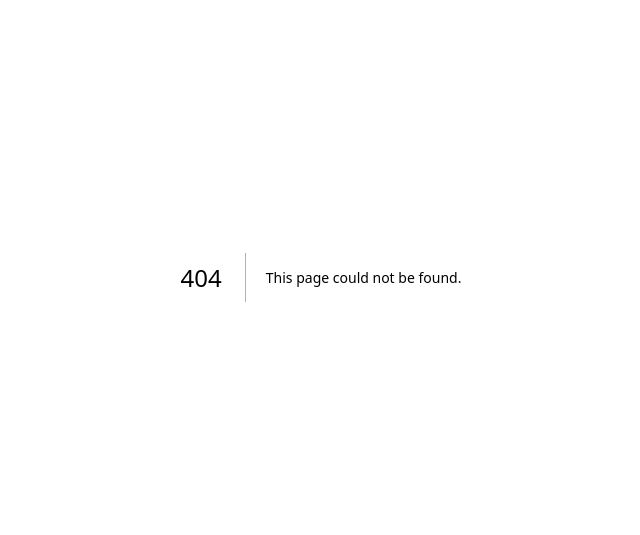
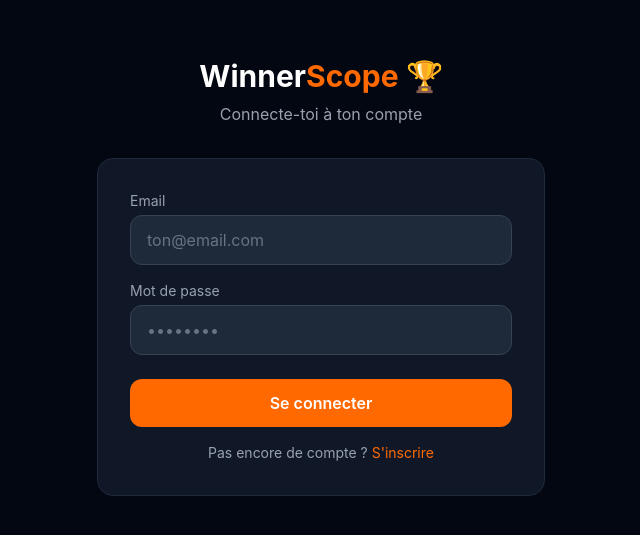
Before and after one commit to adrienlevaux58-glitch/Winnerscope, a Next.js app: page /auth in a window 1280 px wide. Before the commit this address had no page. Shown: the part 123-658 px from the top of the page, without its empty margins (319-959 px from the left). Built offline with nearby package versions, Linux system fonts and the light colour scheme; no server answers.

Commit message:
Authentification Supabase

```diff
--- /dev/null
+++ b/app/auth/page.tsx
@@ -0,0 +1,96 @@
+"use client";
+import { useState } from "react";
+import { supabase } from "../../lib/supabase";
+import { useRouter } from "next/navigation";
+
+export default function AuthPage() {
+  const [email, setEmail] = useState("");
+  const [password, setPassword] = useState("");
+  const [isLogin, setIsLogin] = useState(true);
+  const [loading, setLoading] = useState(false);
+  const [error, setError] = useState("");
+  const router = useRouter();
+
+  const handleAuth = async () => {
+    setLoading(true);
+    setError("");
+    try {
+      if (isLogin) {
+        const { error } = await supabase.auth.signInWithPassword({ email, password });
+        if (error) setError(error.message);
+        else router.push("/");
+      } else {
+        const { error } = await supabase.auth.signUp({ email, password });
+        if (error) setError(error.message);
+        else setError("Vérifie ton email pour confirmer ton compte !");
+      }
+    } catch (e) {
+      setError("Une erreur est survenue");
+    }
+    setLoading(false);
+  };
+
+  return (
+    <main className="min-h-screen bg-gray-950 text-white flex items-center justify-center px-4">
+      <div className="w-full max-w-md">
+        <div className="text-center mb-8">
+          <h1 className="text-3xl font-bold mb-2">
+            Winner<span className="text-orange-500">Scope</span> 🏆
+          </h1>
+          <p className="text-gray-400">
+            {isLogin ? "Connecte-toi à ton compte" : "Crée ton compte gratuit"}
+          </p>
+        </div>
+
+        <div className="bg-gray-900 border border-gray-800 rounded-2xl p-8">
+          <div className="space-y-4 mb-6">
+            <div>
+              <label className="text-sm text-gray-400 mb-1 block">Email</label>
+              <input
+                type="email"
+                value={email}
+                onChange={(e) => setEmail(e.target.value)}
+                placeholder="ton@email.com"
+                className="w-full bg-gray-800 border border-gray-700 focus:border-orange-500 rounded-xl px-4 py-3 text-white placeholder-gray-500 focus:outline-none"
+              />
+            </div>
+            <div>
+              <label className="text-sm text-gray-400 mb-1 block">Mot de passe</label>
+              <input
+                type="password"
+                value={password}
+                onChange={(e) => setPassword(e.target.value)}
+                placeholder="••••••••"
+                className="w-full bg-gray-800 border border-gray-700 focus:border-orange-500 rounded-xl px-4 py-3 text-white placeholder-gray-500 focus:outline-none"
+              />
+            </div>
+          </div>
+
+          {error && (
+            <div className="bg-red-500/10 border border-red-500/20 rounded-xl px-4 py-3 text-red-400 text-sm mb-4">
+              {error}
+            </div>
+          )}
+
+          <button
+            onClick={handleAuth}
+            disabled={loading}
+            className="w-full bg-orange-500 hover:bg-orange-600 disabled:opacity-50 py-3 rounded-xl font-semibold transition-colors mb-4"
+          >
+            {loading ? "Chargement..." : isLogin ? "Se connecter" : "Créer mon compte"}
+          </button>
+
+          <p className="text-center text-gray-400 text-sm">
+            {isLogin ? "Pas encore de compte ?" : "Déjà un compte ?"}{" "}
+            <button
+              onClick={() => setIsLogin(!isLogin)}
+              className="text-orange-500 hover:text-orange-400"
+            >
+              {isLogin ? "S'inscrire" : "Se connecter"}
+            </button>
+          </p>
+        </div>
+      </div>
+    </main>
+  );
+}
--- a/app/page.tsx
+++ b/app/page.tsx
@@ -25,46 +25,25 @@
   const [allProducts, setAllProducts] = useState<Product[]>([]);
   const [selectedCategory, setSelectedCategory] = useState<string | null>(null);
   const [search, setSearch] = useState("");
-  const [loading, setLoading] = useState(true);
+  const [loading, setLoading] = useState(false);
+  const [user, setUser] = useState<any>(null);
   const router = useRouter();
 
   const categories = ["Mode", "Electronique", "Beaute", "Maison", "Sport"];
-
   const categoryEmojis: Record<string, string> = {
     Mode: "👗", Electronique: "⚡", Beaute: "💄", Maison: "🏠", Sport: "🏋️",
   };
 
   useEffect(() => {
-    const fetchProducts = async () => {
-  setLoading(false);
-};
-    fetchProducts();
+    supabase.auth.getUser().then(({ data }) => setUser(data.user));
+    supabase.auth.onAuthStateChange((_event, session) => {
+      setUser(session?.user ?? null);
+    });
   }, []);
 
-  const searchAmazon = async (query: string) => {
-    setLoading(true);
-    try {
-      const res = await fetch(`/api/produits?query=${encodeURIComponent(query)}`);
-      const data = await res.json();
-      if (data.produits && data.produits.length > 0) {
-        setAllProducts(data.produits);
-      }
-    } catch (e) {
-      console.error(e);
-    }
-    setLoading(false);
-  };const searchByCategory = async (cat: string) => {
-    setLoading(true);
-    try {
-      const res = await fetch(`/api/produits?query=${encodeURIComponent(cat)}&categorie=${encodeURIComponent(cat)}`);
-      const data = await res.json();
-      if (data.produits && data.produits.length > 0) {
-        setAllProducts(data.produits);
-      }
-    } catch (e) {
-      console.error(e);
-    }
-    setLoading(false);
+  const handleLogout = async () => {
+    await supabase.auth.signOut();
+    setUser(null);
   };
 
   const getScoreColor = (score: number) => {
@@ -73,19 +52,36 @@
     return "text-red-400";
   };
 
+  const searchAmazon = async (query: string) => {
+    setLoading(true);
+    try {
+      const res = await fetch(`/api/produits?query=${encodeURIComponent(query)}`);
+      const data = await res.json();
+      if (data.produits && data.produits.length > 0) setAllProducts(data.produits);
+    } catch (e) { console.error(e); }
+    setLoading(false);
+  };
+
+  const searchByCategory = async (cat: string) => {
+    setLoading(true);
+    try {
+      const res = await fetch(`/api/produits?query=${encodeURIComponent(cat)}&categorie=${encodeURIComponent(cat)}`);
+      const data = await res.json();
+      if (data.produits && data.produits.length > 0) setAllProducts(data.produits);
+    } catch (e) { console.error(e); }
+    setLoading(false);
+  };
+
   const filteredProducts = selectedCategory
-    ? allProducts.filter((p) =>
-        p.categorie === selectedCategory &&
-        p.nom.toLowerCase().includes(search.toLowerCase()))
+    ? allProducts.filter((p) => p.categorie === selectedCategory && p.nom.toLowerCase().includes(search.toLowerCase()))
     : search.length > 1
-    ? allProducts.filter((p) =>
-        p.nom.toLowerCase().includes(search.toLowerCase()))
-    : [];
+    ? allProducts.filter((p) => p.nom.toLowerCase().includes(search.toLowerCase()))
+    : allProducts;
+
+  const produitsAffiches = user ? filteredProducts : filteredProducts.slice(0, 3);
 
   return (
     <main className="min-h-screen bg-gray-950 text-white">
-
-      {/* NAVBAR */}
       <nav className="fixed top-0 left-0 right-0 z-50 border-b border-white/5 bg-gray-950/80 backdrop-blur-xl px-8 py-4 flex items-center justify-between">
         <div className="flex items-center gap-2">
           <span className="text-2xl">🏆</span>
@@ -97,12 +93,20 @@
           <a href="#tarifs" className="hover:text-white transition-colors">Tarifs</a>
         </div>
         <div className="flex items-center gap-3">
-          <button className="text-sm text-gray-400 hover:text-white transition-colors">Connexion</button>
-          <button className="bg-orange-500 hover:bg-orange-600 px-4 py-2 rounded-lg text-sm font-semibold">Essai gratuit</button>
+          {user ? (
+            <>
+              <span className="text-sm text-gray-400 hidden md:block">{user.email}</span>
+              <button onClick={handleLogout} className="text-sm text-gray-400 hover:text-white transition-colors">Déconnexion</button>
+              <button className="bg-orange-500 hover:bg-orange-600 px-4 py-2 rounded-lg text-sm font-semibold">Passer Pro</button>
+            </>
+          ) : (
+            <>
+              <button onClick={() => router.push("/auth")} className="text-sm text-gray-400 hover:text-white transition-colors">Connexion</button>
+              <button onClick={() => router.push("/auth")} className="bg-orange-500 hover:bg-orange-600 px-4 py-2 rounded-lg text-sm font-semibold">S'inscrire</button>
+            </>
+          )}
         </div>
       </nav>
-
-      {/* HERO */}
       <section className="relative pt-32 pb-24 px-8 text-center">
         <div className="absolute top-32 left-1/2 -translate-x-1/2 w-96 h-64 bg-orange-500/10 rounded-full blur-3xl" />
         <div className="relative max-w-5xl mx-auto">
@@ -121,13 +125,13 @@
             <button onClick={() => document.getElementById("produits")?.scrollIntoView({ behavior: "smooth" })} className="bg-orange-500 hover:bg-orange-600 px-8 py-4 rounded-xl text-lg font-semibold shadow-xl shadow-orange-500/20 w-full sm:w-auto">
               Explorer les produits →
             </button>
-            <button className="border border-gray-700 hover:border-gray-500 px-8 py-4 rounded-xl text-lg text-gray-300 w-full sm:w-auto">
-              Voir une démo
+            <button onClick={() => router.push("/auth")} className="border border-gray-700 hover:border-gray-500 px-8 py-4 rounded-xl text-lg text-gray-300 w-full sm:w-auto">
+              Créer un compte gratuit
             </button>
           </div>
           <div className="grid grid-cols-3 gap-8 max-w-lg mx-auto">
             {[
-              { value: `${allProducts.length}+`, label: "Produits analysés" },
+              { value: "30+", label: "Produits analysés" },
               { value: "5", label: "Catégories" },
               { value: "83%", label: "Marge moyenne" },
             ].map((s) => (
@@ -138,7 +142,8 @@
             ))}
           </div>
         </div>
-      </section>{/* FEATURES */}
+      </section>
+
       <section id="features" className="px-8 py-24 border-t border-white/5">
         <div className="max-w-6xl mx-auto">
           <div className="text-center mb-16">
@@ -163,8 +168,6 @@
           </div>
         </div>
       </section>
-
-      {/* PRODUITS */}
       <section id="produits" className="px-8 py-24 border-t border-white/5">
         <div className="max-w-6xl mx-auto">
           <div className="text-center mb-12">
@@ -178,9 +181,7 @@
                 onChange={(e) => {
                   setSearch(e.target.value);
                   setSelectedCategory(null);
-  if (e.target.value.length > 2) {
-    searchAmazon(e.target.value);
-  }
+                  if (e.target.value.length > 2) searchAmazon(e.target.value);
                 }}
                 placeholder="Rechercher n'importe quel produit..."
                 className="w-full bg-gray-900 border border-gray-700 focus:border-orange-500 rounded-2xl pl-12 pr-6 py-4 text-white placeholder-gray-500 focus:outline-none text-lg"
@@ -193,8 +194,7 @@
                   setSelectedCategory(newCat);
                   setSearch("");
                   if (newCat) searchByCategory(newCat);
-}}
-                  className={`flex items-center gap-2 rounded-2xl px-6 py-3 font-medium transition-all border ${selectedCategory === cat ? "bg-orange-500 border-orange-500 text-white" : "bg-gray-900 border-gray-800 hover:border-orange-500/50"}`}>
+                }} className={`flex items-center gap-2 rounded-2xl px-6 py-3 font-medium transition-all border ${selectedCategory === cat ? "bg-orange-500 border-orange-500 text-white" : "bg-gray-900 border-gray-800 hover:border-orange-500/50"}`}>
                   <span>{categoryEmojis[cat]}</span><span>{cat}</span>
                 </button>
               ))}
@@ -208,17 +208,13 @@
             </div>
           )}
 
-          {!loading && filteredProducts.length > 0 && (
+          {!loading && produitsAffiches.length > 0 && (
             <div className="grid grid-cols-1 md:grid-cols-3 gap-6">
-              {filteredProducts.map((p) => (
+              {produitsAffiches.map((p) => (
                 <div key={p.id} onClick={() => {
-  if (p.url) {
-    window.open(p.url, '_blank');
-  } else {
-    router.push(`/produit/${p.id}`);
-  }
-}}
-                  className="bg-gray-900 border border-gray-800 hover:border-orange-500/50 rounded-2xl p-6 cursor-pointer transition-all hover:-translate-y-1">
+                  if (p.url) window.open(p.url, '_blank');
+                  else router.push(`/produit/${p.id}`);
+                }} className="bg-gray-900 border border-gray-800 hover:border-orange-500/50 rounded-2xl p-6 cursor-pointer transition-all hover:-translate-y-1">
                   <div className="flex items-start justify-between mb-4">
                     <h4 className="text-lg font-semibold leading-tight">{p.nom}</h4>
                     <span className={`text-xl font-bold ml-2 shrink-0 ${getScoreColor(p.score)}`}>{p.score}</span>
@@ -239,6 +235,16 @@
             </div>
           )}
 
+          {!user && filteredProducts.length > 3 && (
+            <div className="text-center py-12 border-t border-gray-800 mt-8">
+              <p className="text-xl font-bold mb-2">🔒 {filteredProducts.length - 3} produits masqués</p>
+              <p className="text-gray-400 mb-6">Crée un compte gratuit pour voir tous les produits</p>
+              <button onClick={() => router.push("/auth")} className="bg-orange-500 hover:bg-orange-600 px-8 py-3 rounded-xl font-semibold">
+                S'inscrire gratuitement →
+              </button>
+            </div>
+          )}
+
           {!loading && search.length > 1 && filteredProducts.length === 0 && (
             <div className="text-center text-gray-500 py-20">
               <p className="text-4xl mb-4">🔍</p>
@@ -246,7 +252,7 @@
             </div>
           )}
         </div>
-      </section>{/* TARIFS */}
+      </section>
       <section id="tarifs" className="px-8 py-24 border-t border-white/5">
         <div className="max-w-4xl mx-auto text-center">
           <h2 className="text-4xl font-bold mb-4">Tarifs simples</h2>
@@ -256,13 +262,15 @@
               <h3 className="text-xl font-bold mb-2">Gratuit</h3>
               <p className="text-4xl font-bold mb-6">0€<span className="text-gray-400 text-lg font-normal">/mois</span></p>
               <ul className="space-y-3 text-gray-400 text-sm mb-8">
-                <li>✅ 3 produits par catégorie</li>
-                <li>✅ Winning Score basique</li>
+                <li>✅ 3 produits par recherche</li>
                 <li>✅ Recherche par mot-clé</li>
-                <li>❌ Données avancées</li>
-                <li>❌ Accès fournisseurs</li>
+                <li>✅ Catégories disponibles</li>
+                <li>❌ Produits illimités</li>
+                <li>❌ Accès fournisseurs complet</li>
               </ul>
-              <button className="w-full border border-gray-700 hover:border-orange-500 py-3 rounded-xl transition-colors">Commencer</button>
+              <button onClick={() => router.push("/auth")} className="w-full border border-gray-700 hover:border-orange-500 py-3 rounded-xl transition-colors">
+                Commencer gratuitement
+              </button>
             </div>
             <div className="bg-orange-500/10 border border-orange-500/30 rounded-2xl p-8 text-left relative">
               <div className="absolute top-4 right-4 bg-orange-500 text-xs font-bold px-3 py-1 rounded-full">POPULAIRE</div>
@@ -275,17 +283,12 @@
                 <li>✅ Accès fournisseurs directs</li>
                 <li>✅ Alertes nouveaux produits</li>
               </ul>
-              <button className="w-full bg-orange-500 hover:bg-orange-600 py-3 rounded-xl transition-colors font-semibold">Commencer l'essai gratuit</button>
+              <button className="w-full bg-orange-500 hover:bg-orange-600 py-3 rounded-xl transition-colors font-semibold">
+                Commencer l'essai gratuit
+              </button>
             </div>
           </div>
         </div>
-      </section>
-
-      {/* FOOTER */}
-      <footer className="border-t border-white/5 px-8 py-8 text-center text-gray-500 text-sm">
-        <p>© 2025 WinnerScope — Trouve les produits gagnants pour ton business dropshipping</p>
-      </footer>
-
-    </main>
+      </section></main>
   );
 }
```
Lines whose indentation alone changed are shown as unchanged.
